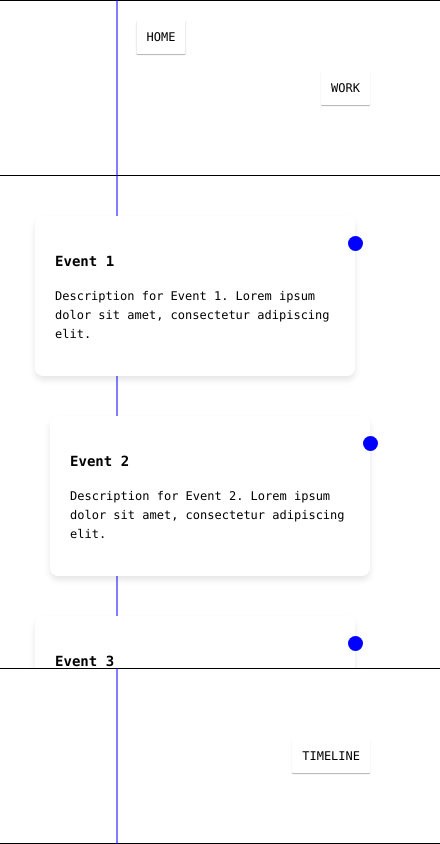
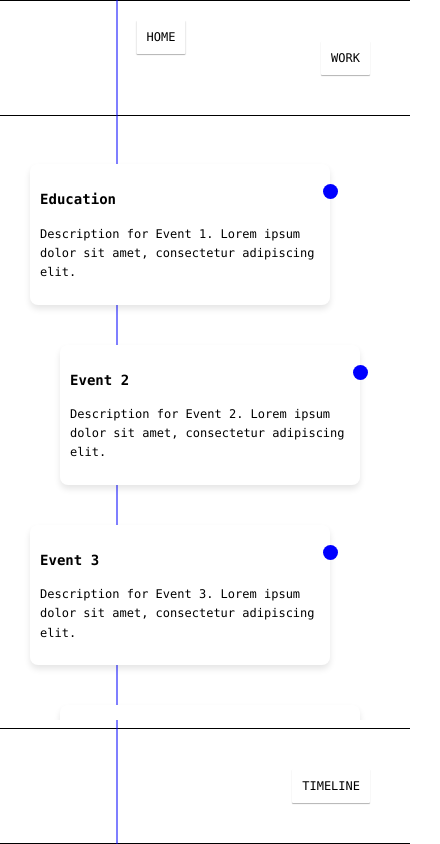
Before and after one commit to muPoint/muPoint.github.io, a plain HTML site: page timeline.html in a window 390 px wide. Shown: the whole page, 440 px wide, since content can reach past the window. Drawn offline with Linux system fonts and the light colour scheme.

Commit message:
Add files via upload
Mobile version

```diff
--- a/styles.css
+++ b/styles.css
@@ -17,7 +17,7 @@ body {
 
 .top-bar, .bottom-bar {
     width: 100%;
-    padding: 50px;
+    padding: 20px;
     display: flex;
     border-top: black 1px solid;
     border-bottom: black 1px solid;
@@ -57,6 +57,7 @@ button:hover {
     flex-direction: row;
     align-items: center;
     overflow-x: scroll;
+    overflow-y: hidden;
     width: 80%;
     height: calc(80vh - 80px); /* Adjust for top and bottom bars */
     scroll-snap-type: x mandatory;
@@ -70,7 +71,7 @@ button:hover {
 
 .text-content {
     display: flex;
-    width: 30%;
+    width: 80%;
     justify-content: center;
     align-items: center;
     height: calc(80vh - 80px); /* Adjust for top and bottom bars */
@@ -89,13 +90,11 @@ button:hover {
     scroll-behavior: smooth;
 }
 
-
-
 .timeline-container {
     display: flex;
     flex-direction: column;
     justify-content: top;
-    align-items: center;
+    align-items: left;
     overflow-y: scroll;
     scroll-behavior: smooth;
     box-sizing: border-box;
@@ -106,8 +105,8 @@ button:hover {
 .timeline-event {
     position: relative;
     width: 80%;
-    padding: 20px;
-    margin: 20px 0;
+    padding: 10px;
+    margin: 20px 10px;
     background-color: #fff;
     border-radius: 8px;
     box-shadow: 0 4px 6px rgba(0, 0, 0, 0.1);
--- a/timeline.html
+++ b/timeline.html
@@ -16,7 +16,7 @@
         </div>
         <div class="timeline-container">
             <div class="timeline-event left">
-                <h3>Event 1</h3>
+                <h3>Education</h3>
                 <p>Description for Event 1. Lorem ipsum dolor sit amet, consectetur adipiscing elit.</p>
             </div>
             <div class="timeline-event right">
@@ -28,7 +28,7 @@
                 <p>Description for Event 3. Lorem ipsum dolor sit amet, consectetur adipiscing elit.</p>
             </div>
                        <!-- Add more events as needed -->
-            <div class="timeline-event left">
+            <div class="timeline-event right">
                 <h3>Event 3</h3>
                 <p>Description for Event 3. Lorem ipsum dolor sit amet, consectetur adipiscing elit.</p>
             </div>
```
